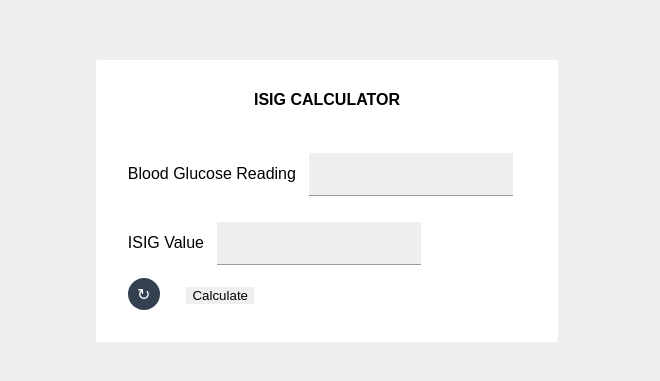
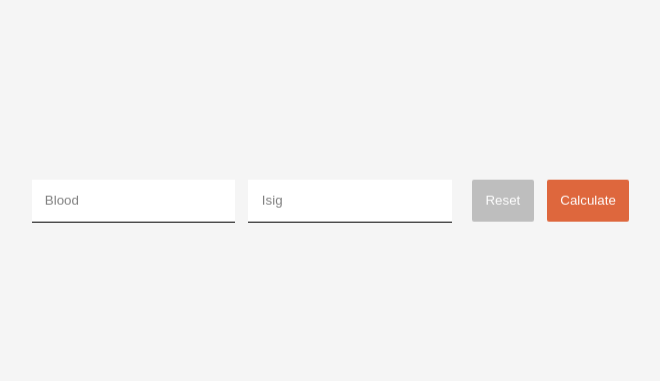
Before and after one commit to ryanwiemer/cal-factor, a React (Create React App) app: page / in a window 1280 px wide. Shown: the part 199-580 px from the top of the page, without its empty margins (313-973 px from the left). Built offline with nearby package versions, Linux system fonts and the light colour scheme.

Commit message:
Starting to add some basic styling

```diff
--- a/src/components/Calculator.js
+++ b/src/components/Calculator.js
@@ -4,19 +4,17 @@ class Calculator extends Component {
   constructor() {
     super()
       this.state = {
-        isigValue : '',
-        bloodValue : '',
-        acceptbleCalibration: '',
-        calculatorNotification: ''
+        isig : '',
+        blood : '',
+        notificationMessage: ''
       }
   }
 
   resetValues = () => {
     this.setState({
-      bloodValue: '',
-      isigValue: '',
-      acceptbleCalibration: '',
-      calculatorNotification: ''
+      blood: '',
+      isig: '',
+      notificationMessage: ''
     });
   }
 
@@ -27,40 +25,35 @@ class Calculator extends Component {
     if (equationResult >= 1.5 && equationResult <= 20 ) {
       console.log(equationResult);
       this.setState({
-        acceptbleCalibration: 'true',
-        calculatorNotification: 'notification--good'
+        notificationMessage: 'notification--calibration-accepted'
       });
     }
 
-    if (equationResult > 0 && equationResult < 1.5 ) {
+    if (equationResult < 1.5 ) {
       console.log(equationResult);
       this.setState({
-        acceptbleCalibration: 'false',
-        calculatorNotification: 'notification--bad'
+        notificationMessage: 'notification--calibration-rejected'
       });
     }
 
     if (equationResult > 20 ) {
       console.log(equationResult);
       this.setState({
-        acceptbleCalibration: 'false',
-        calculatorNotification: 'notification--bad'
+        notificationMessage: 'notification--calibration-rejected'
       });
     }
 
     if (a.length === 0 ) {
       console.log("Blood Glucose Reading is missing");
       this.setState({
-        acceptbleCalibration: 'false',
-        calculatorNotification: 'notification--missing'
+        notificationMessage: 'notification--missing-data'
       });
     }
 
     if (b.length === 0 ) {
       console.log("ISIG Value is missing");
       this.setState({
-        acceptbleCalibration: 'false',
-        calculatorNotification: 'notification--missing'
+        notificationMessage: 'notification--missing-data'
       });
     }
 
@@ -68,45 +61,46 @@ class Calculator extends Component {
 
   render() {
     return (
-      <div className={'Calculator ' + this.state.calculatorNotification}>
+      <div className={'Calculator ' + this.state.notificationMessage}>
 
         <h1 className="title">ISIG Calculator</h1>
 
-        <div className="blood">
-          <lablel>Blood Glucose Reading</lablel>
+        <div className="input-container">
           <input
             className="input input--blood"
             name="blood"
             type="number"
-            value = {this.state.bloodValue}
-            onChange={(event) => this.setState({ bloodValue: event.target.value })}
+            placeholder="Blood"
+            step="1"
+            value = {this.state.blood}
+            onChange={(event) => this.setState({ blood: event.target.value })}
           />
-        </div>
-
-        <div className="isig">
-          <lablel>ISIG Value</lablel>
           <input
             className="input input--isig"
             name="isig"
             type="number"
-            value = {this.state.isigValue}
-            onChange={(event) => this.setState({ isigValue: event.target.value })}
+            placeholder="Isig"
+            step=".1"
+            value = {this.state.isig}
+            onChange={(event) => this.setState({ isig: event.target.value })}
           />
         </div>
 
+        <div className="controls">
           <button
-          className="button button--refresh"
-          name="refresh"
+            className="button button--reset"
+            name="reset"
             onClick={this.resetValues}>
-          &#x21bb;
+            Reset
           </button>
 
           <button
-          className="button button--calibrate"
-          name="calibrate"
-          onClick={()=> this.calibrationEquation(this.state.bloodValue,this.state.isigValue)}>
+            className="button button--calculate"
+            name="calculate"
+            onClick={()=> this.calibrationEquation(this.state.blood,this.state.isig)}>
             Calculate
           </button>
+        </div>
 
       </div>
     );
--- a/src/scss/_vars.scss
+++ b/src/scss/_vars.scss
@@ -3,7 +3,7 @@
  * ---------- */
 
 //Colors
-$base: #334050; // Dark Blue
-$secondary: #edeff0; // Light Gray
-$tertiary: #9a9a9a; // Light Gray
+$base: #000000; // Black
+$secondary: #f5f5f5; // Light Gray
+$tertiary: #bebebe; // Medium Gray
 $highlight: #de673d; // Red
--- a/src/scss/base/_main.scss
+++ b/src/scss/base/_main.scss
@@ -8,8 +8,7 @@
 
  .App {
   height: 100vh;
+  transform-style: preserve-3d;
   background: $secondary;
-  display: flex;
-  align-items: center;
-  justify-content: center;
+  text-align: center;
  }
--- a/src/scss/generic/_responsive.scss
+++ b/src/scss/generic/_responsive.scss
@@ -10,7 +10,7 @@
   }
 
   @else if $breakpoint == "medium" {
-    @media (min-width: 700px) {
+    @media (min-width: 600px) {
       @content;
     }
   }
--- a/src/scss/objects/_calculator.scss
+++ b/src/scss/objects/_calculator.scss
@@ -3,28 +3,84 @@
  * ------- */
 .Calculator {
   padding: 2em;
-  background: white;
-  border-radius: 2px;
+  display: inline-block;
+  margin: 0 auto;
+  position: relative;
+  top: 50%;
+  transform: translateY(-50%);
+  min-height: 100px;
+  @extend %clearfix;
+ &:before {
+   content: "";
+   display: inline-block;
+   vertical-align: middle;
+   height: 100%;
+ }
 }
 
+//Title
 .title {
   font-weight: bold;
   text-transform: uppercase;
   text-align: center;
   margin-bottom: 2em;
+  display: none;
+}
+
+
+//Inputs
+.input-container {
+  float: left;
+  margin: auto auto 1em auto;
+  //margin-bottom: 1em;
+  width: 100%;
+  @include bp(medium) {
+    width: auto;
+    margin: auto;
+ }
 }
 
 .input {
   appearance: none;
   outline: none;
   border: none;
-  border-bottom: 1px solid $tertiary;
-  background: $secondary;
-  margin: 1em;
+  border-bottom: 1px solid $base;
+  background: white;
+  margin-bottom: 1em;
   padding: 1em;
   color: $base;
+  display: block;
+  width: 100%;
   &::placeholder {
-    color: white;
+    color: gray;
+  }
+  @include bp(medium) {
+    margin: 0 .5em;
+    width: auto;
+    display: inline-block;
+ }
+}
+
+
+
+
+
+//Buttons
+.controls {
+  @extend %clearfix;
+  float: left;
+  margin: auto;
+  width: 100%;
+  @include bp(medium) {
+    width: auto;
+  }
+  .button {
+    width: 100%;
+    display: block;
+    @include bp(medium) {
+      width: auto;
+      display: inline-block;
+   }
   }
 }
 
@@ -32,34 +88,49 @@
   appearance: none;
   outline: none;
   border: none;
+  background: none;
+  color: white;
+  border-radius: 2px;
+  padding: 1em;
   &:hover {
     cursor: pointer;
-    opacity: .75;
   }
 }
 
-.button--refresh {
-  font-size: 1em;
-  color: white;
-  background: $base;
-  border-radius: 50%;
-  width: 2em;
-  height: 2em;
+.button--reset {
+  background: $tertiary;
+  margin-bottom: 1em;
+  @include bp(medium) {
+    margin: 0 0 0 1em;
+  }
 }
 
-.button--calibrate {
-  margin-left: 2em;
+.button--calculate {
+  background: $highlight;
+  @include bp(medium) {
+    margin-left: 1em;
+  }
 }
 
 //Notifications
-.notification--bad {
-  background: red;
+.notification--calibration-rejected {
+  &:before {
+    background: red;
+  }
 }
 
-.notification--good {
+.notification--calibration-accepted {
   background: green;
 }
 
-.notification--missing {
+.notification--missing-data {
   background: yellow;
+  /*&:before {
+    content: "";
+    position: fixed;
+    top: 0;
+    width: 100%;
+    height: 100%;
+    background: yellow;
+  }*/
 }
--- a/src/style.css
+++ b/src/style.css
@@ -56,6 +56,11 @@ table {
 /* ------- *
 * Clearfix *
 * ------- */
+.Calculator:after, .controls:after {
+  display: table;
+  content: "";
+  clear: both; }
+
 /* ------- *
  * Responsive *
  * ------- */
@@ -68,10 +73,9 @@ body {
 
 .App {
   height: 100vh;
-  background: #edeff0;
-  display: flex;
-  align-items: center;
-  justify-content: center; }
+  transform-style: preserve-3d;
+  background: #f5f5f5;
+  text-align: center; }
 
 /* ------- *
  *  Typography  *
@@ -84,51 +88,105 @@ body {
  * ------- */
 .Calculator {
   padding: 2em;
-  background: white;
-  border-radius: 2px; }
+  display: inline-block;
+  margin: 0 auto;
+  position: relative;
+  top: 50%;
+  transform: translateY(-50%);
+  min-height: 100px; }
+  .Calculator:before {
+    content: "";
+    display: inline-block;
+    vertical-align: middle;
+    height: 100%; }
 
 .title {
   font-weight: bold;
   text-transform: uppercase;
   text-align: center;
-  margin-bottom: 2em; }
+  margin-bottom: 2em;
+  display: none; }
+
+.input-container {
+  float: left;
+  margin: auto auto 1em auto;
+  width: 100%; }
+  @media (min-width: 600px) {
+    .input-container {
+      width: auto;
+      margin: auto; } }
 
 .input {
   appearance: none;
   outline: none;
   border: none;
-  border-bottom: 1px solid #9a9a9a;
-  background: #edeff0;
-  margin: 1em;
+  border-bottom: 1px solid #000000;
+  background: white;
+  margin-bottom: 1em;
   padding: 1em;
-  color: #334050; }
+  color: #000000;
+  display: block;
+  width: 100%; }
   .input::placeholder {
-    color: white; }
+    color: gray; }
+  @media (min-width: 600px) {
+    .input {
+      margin: 0 .5em;
+      width: auto;
+      display: inline-block; } }
+
+.controls {
+  float: left;
+  margin: auto;
+  width: 100%; }
+  @media (min-width: 600px) {
+    .controls {
+      width: auto; } }
+  .controls .button {
+    width: 100%;
+    display: block; }
+    @media (min-width: 600px) {
+      .controls .button {
+        width: auto;
+        display: inline-block; } }
 
 .button {
   appearance: none;
   outline: none;
-  border: none; }
+  border: none;
+  background: none;
+  color: white;
+  border-radius: 2px;
+  padding: 1em; }
   .button:hover {
-    cursor: pointer;
-    opacity: .75; }
+    cursor: pointer; }
 
-.button--refresh {
-  font-size: 1em;
-  color: white;
-  background: #334050;
-  border-radius: 50%;
-  width: 2em;
-  height: 2em; }
+.button--reset {
+  background: #bebebe;
+  margin-bottom: 1em; }
+  @media (min-width: 600px) {
+    .button--reset {
+      margin: 0 0 0 1em; } }
 
-.button--calibrate {
-  margin-left: 2em; }
+.button--calculate {
+  background: #de673d; }
+  @media (min-width: 600px) {
+    .button--calculate {
+      margin-left: 1em; } }
 
-.notification--bad {
+.notification--calibration-rejected:before {
   background: red; }
 
-.notification--good {
+.notification--calibration-accepted {
   background: green; }
 
-.notification--missing {
-  background: yellow; }
+.notification--missing-data {
+  background: yellow;
+  /*&:before {
+    content: "";
+    position: fixed;
+    top: 0;
+    width: 100%;
+    height: 100%;
+    background: yellow;
+  }*/ }
```
Lines whose indentation alone changed are shown as unchanged.
